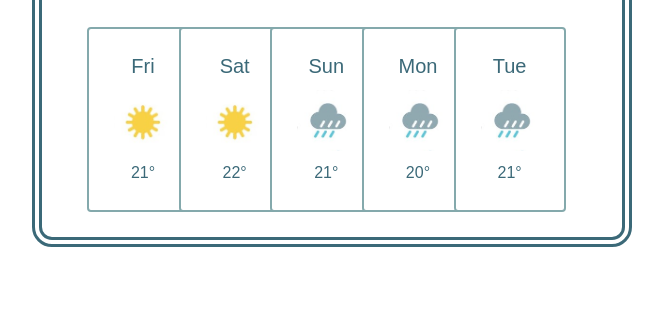
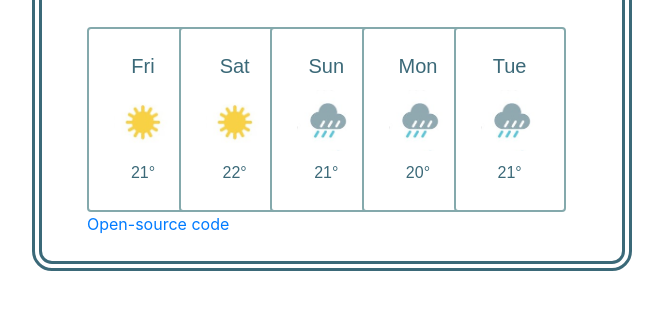
Before and after one commit to Feffa-hub/Final--project, a plain HTML site: page index.html in a window 1280 px wide. Shown: the part 387-696 px from the top of the page, without its empty margins (308-971 px from the left). Drawn offline with nearby package versions, Linux system fonts and the light colour scheme.

Commit message:
Link footer

```diff
--- a/index.html
+++ b/index.html
@@ -132,6 +132,7 @@
                         </div>
                     </div>
                 </div>
+                <a href="https://github.com/Feffa-hub/Final--project">Open-source code</a>
                 <script src="src/script.js"></script>
 </body>
 
```
